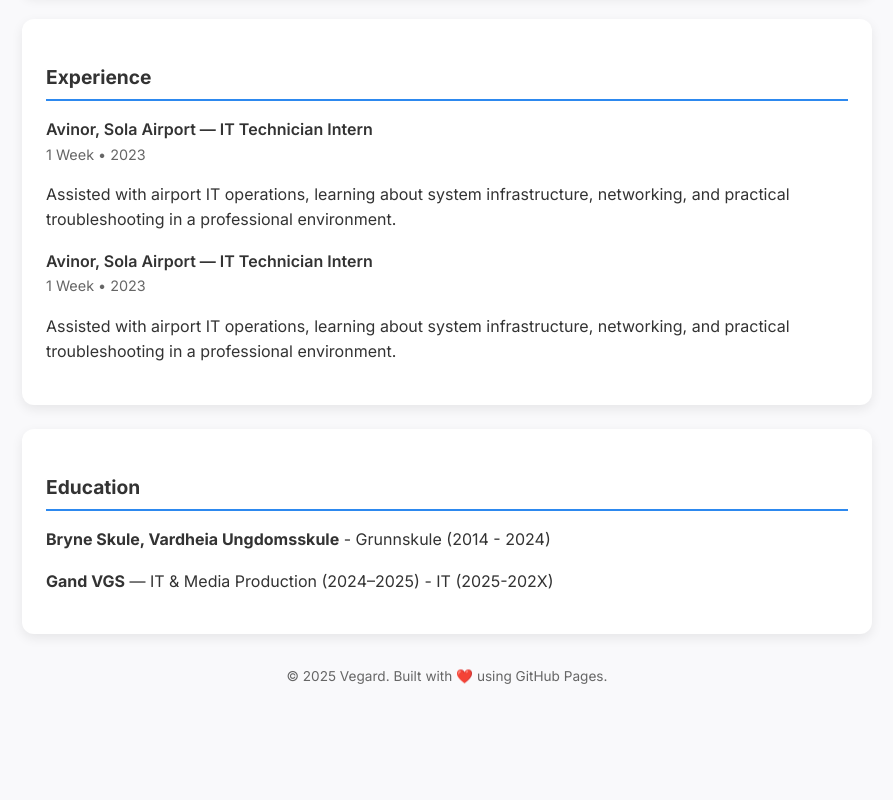
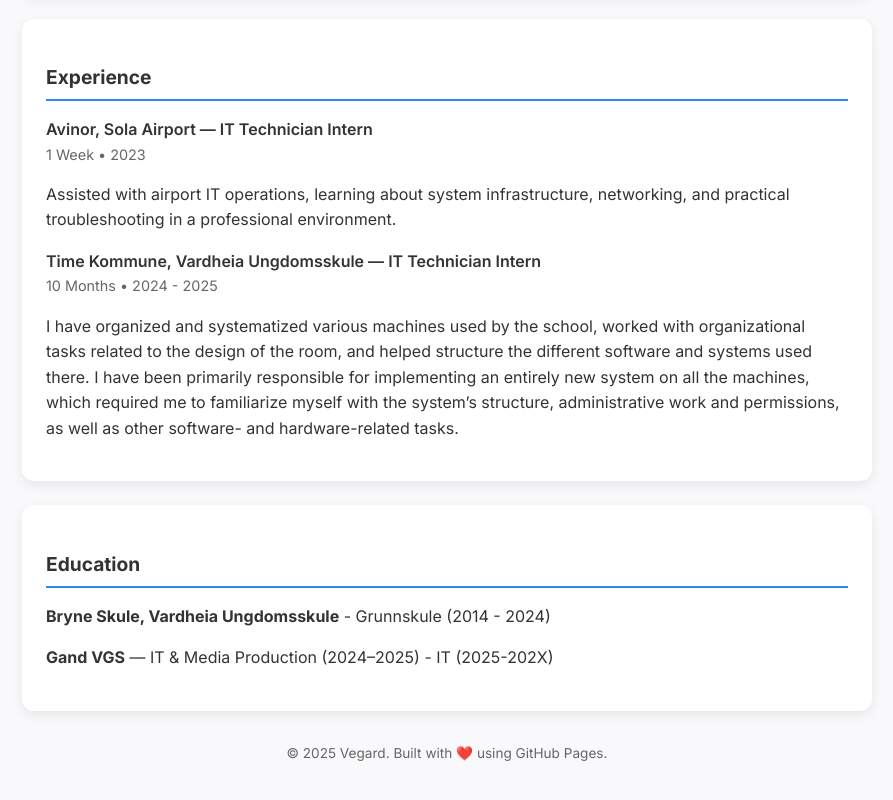
Before and after one commit to grubbiy/About-Me, a plain HTML site: page index.html in a window 1280 px wide. Shown: the part 1125-1925 px from the top of the page, without its empty margins (193-1086 px from the left). Before the commit the page ends 1859 px from the top, so only its background shows below. Drawn offline with Linux system fonts and the light colour scheme.

Commit message:
Added Time Kommune job

```diff
--- a/index.html
+++ b/index.html
@@ -60,11 +60,15 @@
         </p>
       </div>
       <div class="job">
-          <h4>Avinor, Sola Airport — IT Technician Intern</h4>
-          <span class="date">1 Week • 2023</span>
+          <h4>Time Kommune, Vardheia Ungdomsskule — IT Technician Intern</h4>
+          <span class="date">10 Months • 2024 - 2025</span>
           <p>
-            Assisted with airport IT operations, learning about system infrastructure,
-            networking, and practical troubleshooting in a professional environment.
+            I have organized and systematized various machines used by the school,
+            worked with organizational tasks related to the design of the room,
+            and helped structure the different software and systems used there.
+            I have been primarily responsible for implementing an entirely new system on all the machines,
+            which required me to familiarize myself with the system’s structure,
+            administrative work and permissions, as well as other software- and hardware-related tasks.
           </p>
       </div>
 
```
